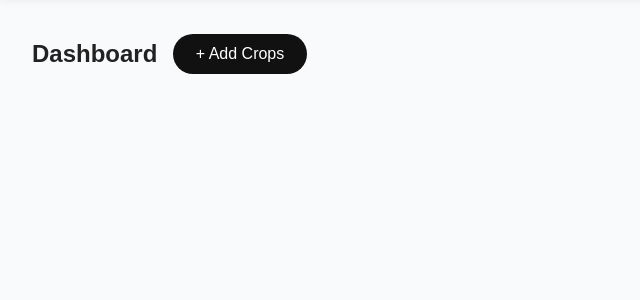
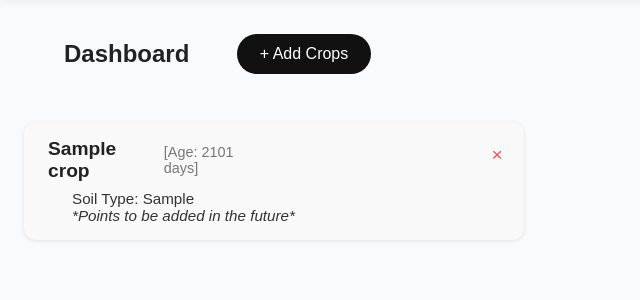
Before and after one commit to Kanies-s0lus/AgriHack_KrishiRakshak, a Flask app: page /dashboard in a window 1280 px wide. Shown: the part 50-350 px from the top of the page, without its empty margins (0-640 px from the left). Run offline with Flask 3, Linux system fonts and the light colour scheme; a user stored in the database is signed in; tables that the repository leaves empty hold one stand-in row (values such as "Sample post").

Commit message:
Added Location Support and design changes
Location is now required when creating accounts
Design of the dashboard was changed

```diff
--- a/app/models.py
+++ b/app/models.py
@@ -7,6 +7,9 @@ class User(UserMixin, db.Model):
     id = db.Column(db.Integer, primary_key=True)
     username = db.Column(db.String(150), unique=True, nullable=False)
     password_hash = db.Column(db.String(256), nullable=False)
+    latitude = db.Column(db.Float, nullable=False)
+    longitude = db.Column(db.Float, nullable=False)
+    date_created = db.Column(db.DateTime, default=datetime.utcnow)
 
     def set_password(self, password):
         self.password_hash = generate_password_hash(password)
--- a/app/routes.py
+++ b/app/routes.py
@@ -39,13 +39,22 @@ def signup():
         username = request.form['username']
         password = request.form['password']
         retype_password = request.form['password_confirm']
+        latitude = request.form.get('latitude')
+        longitude = request.form.get('longitude')
 
+        if not latitude or not longitude:
+            flash('Field location is required.', 'danger')
+            return render_template('signup.html')
         if password != retype_password:
             flash('Passwords do not match', 'danger')
         elif User.query.filter_by(username=username).first():
             flash('Username already exists', 'danger')
         else:
-            new_user = User(username=username)
+            new_user = User(
+                username=username,
+                latitude=float(latitude),
+                longitude=float(longitude)
+                )
             new_user.set_password(password)
             db.session.add(new_user)
             db.session.commit()
@@ -57,7 +66,19 @@ def signup():
 @bp.route('/dashboard')
 @login_required
 def dashboard():
-    return render_template('dashboard.html')
+    crops = Crop.query.filter_by(user_id=current_user.id).order_by(Crop.date_planted.desc()).all()
+
+    crop_data = []
+    for crop in crops:
+        age_days = (datetime.utcnow().date() - crop.date_planted).days
+        crop_data.append({
+            'id': crop.id,
+            'name': crop.name,
+            'soil_type': crop.soil_type,
+            'age_days': age_days
+        })
+
+    return render_template('dashboard.html', crops=crop_data)
 
 @bp.route('/add_crop', methods=['GET', 'POST'])
 @login_required
@@ -82,3 +103,16 @@ def add_crop():
         except ValueError:
             flash('Invalid date format. Use YYYY-MM-DD.', 'danger')
     return render_template('add_crop.html')
+
+@bp.route('/delete_crop/<int:crop_id>', methods=['POST'])
+@login_required
+def delete_crop(crop_id):
+    crop = Crop.query.get_or_404(crop_id)
+    if crop.user_id != current_user.id:
+        flash('You cannot delete this crop.', 'danger')
+        return redirect(url_for('routes.dashboard'))
+
+    db.session.delete(crop)
+    db.session.commit()
+    flash('Crop deleted successfully!', 'success')
+    return redirect(url_for('routes.dashboard'))
--- a/app/static/style.css
+++ b/app/static/style.css
@@ -155,9 +155,75 @@ button:hover {
 
 .dashboard-header h2 {
     margin: 0;
+    padding: 0 2rem;
 }
 
-.dashboard-content {
-    padding: 0 2rem;
-    /* future styling for crops list */
+.crop-list {
+    display: flex;
+    flex-direction: column; /* stack vertically */
+    align-items: flex-start; /* align to the left */
+    gap: 1.5rem;
+    padding: 1.5rem;
+
 }
+
+.crop-list li{
+    list-style-type: none;
+}
+
+.crop-item {
+    position: relative;
+    flex: 1 1 45%;             /* take up about 45% of available width */
+    min-width: 320px;          /* don't shrink smaller than this */
+    max-width: 500px;          /* optional: limit how wide one card can get */
+    background: #f9f9f9;
+    border-radius: 12px;
+    padding: 1rem 1.5rem;
+    box-shadow: 0 1px 4px rgba(0,0,0,0.1);
+    transition: transform 0.2s ease, box-shadow 0.2s ease;
+}
+
+.crop-item:hover {
+    transform: translateY(-2px);
+    box-shadow: 0 3px 8px rgba(0,0,0,0.15);
+}
+
+.crop-header {
+    display: flex;
+    align-items: center;
+    justify-content: space-between;
+}
+
+.crop-header strong {
+    font-size: 1.2rem;
+}
+
+.crop-age {
+    margin-left: 1rem;
+    color: #777;
+    font-size: 0.9rem;
+}
+
+.crop-details {
+    margin-top: 0.5rem;
+    list-style-type: disc;
+    margin-left: 1.5rem;
+    color: #333;
+    font-size: 0.95rem;
+}
+
+.btn-delete {
+    position: absolute;
+    top: 10px;
+    right: 10px;
+    background: transparent;
+    color: #ff4d4d;
+    border: none;
+    font-size: 1.2rem;
+    cursor: pointer;
+    transition: color 0.2s ease;
+}
+
+.btn-delete:hover {
+    color: #d60000;
+}
--- a/app/templates/dashboard.html
+++ b/app/templates/dashboard.html
@@ -20,7 +20,42 @@
     </div>
 
     <div class="dashboard-content">
-        <!-- Future content: list of crops, stats, etc. -->
+        {% if crops %}
+        <ul class="crop-list">
+            {% for crop in crops %}
+            <li class="crop-item">
+                <div class="crop-header">
+                    <strong>{{ crop.name }}</strong>
+                    <span class="crop-age">[Age: {{ crop.age_days }} days]</span>
+                    <form method="POST" action="{{ url_for('routes.delete_crop', crop_id=crop.id) }}" onsubmit="return confirm('Are you sure you want to delete this crop?');">
+                        <button type="submit" class="btn-delete">×</button>
+                    </form>
+                </div>
+                <ul class="crop-details">
+                    <li>Soil Type: {{ crop.soil_type }}</li>
+                    <li><em>*Points to be added in the future*</em></li>
+                </ul>
+            </li>
+            {% endfor %}
+        </ul>
+        {% else %}
+            <p>No crops added yet. Click +Add Crops to start!</p>
+        {% endif %}
     </div>
+    <script>
+        window.addEventListener('load', () => {
+        const cards = document.querySelectorAll('.crop-item');
+        let maxWidth = 0;
+
+        cards.forEach(card => {
+            const cardWidth = card.offsetWidth;
+            if (cardWidth > maxWidth) maxWidth = cardWidth;
+        });
+
+        cards.forEach(card => {
+            card.style.width = maxWidth + 'px';
+        });
+        });
+    </script>
 </body>
 </html>
--- a/app/templates/index.html
+++ b/app/templates/index.html
@@ -21,8 +21,8 @@
     </nav>
 
     <div class="content">
-        <h1>Welcome to KrishiRakshak</h1>
-        <p>blah blah, blah blah</p>
+        <h1>Welcome to Krishi Rakshak</h1>
+        <p>The Protector of Your Crops</p>
         <a href="{{ url_for('routes.login') }}" class="btn">Login to get started</a>
     </div>
 </body>
```
Also changed, not shown: app/templates/signup.html (+22 -1 lines).
